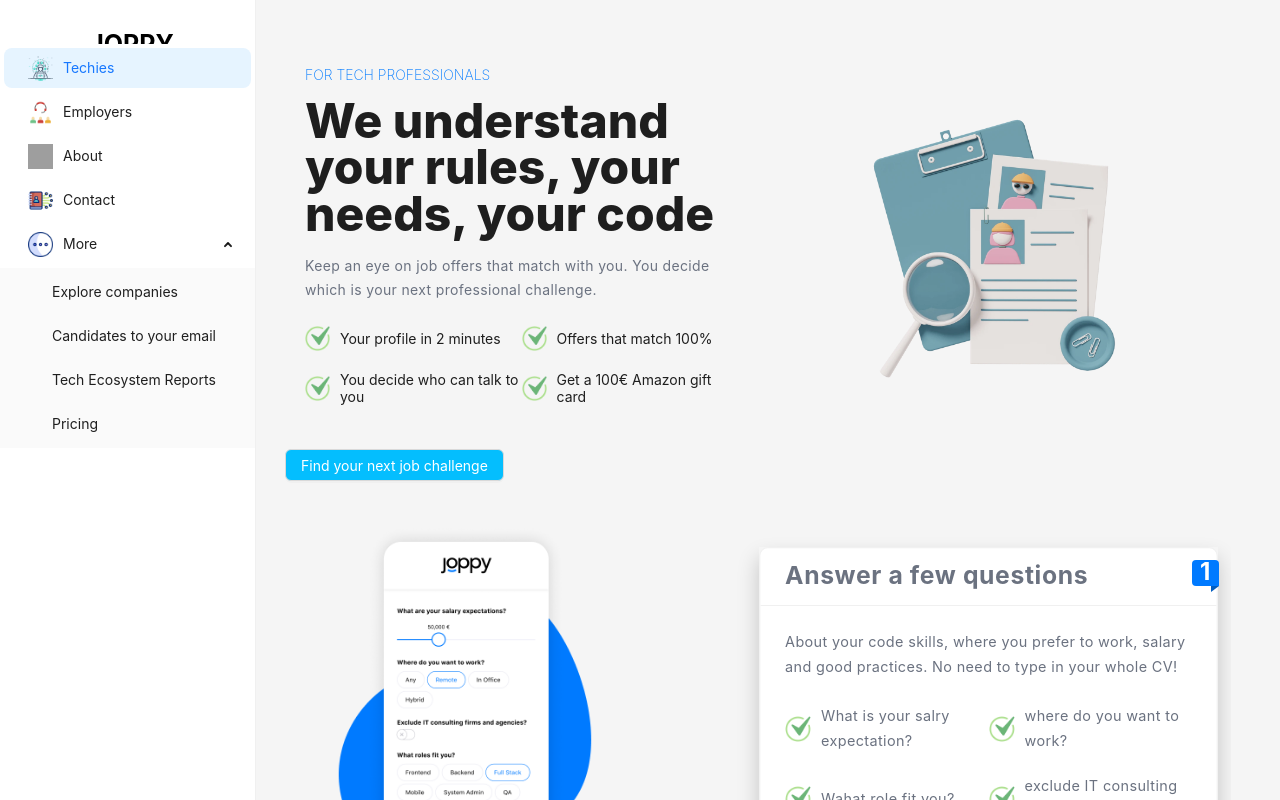
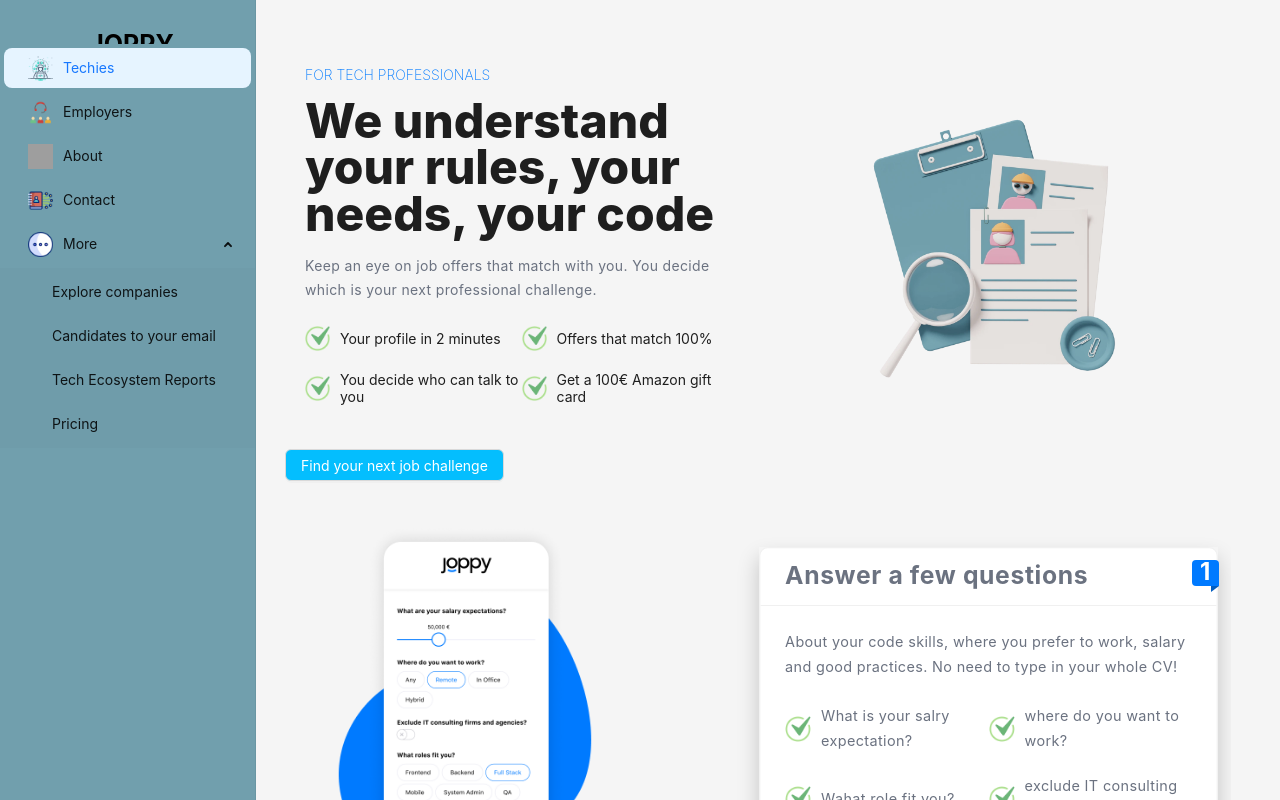
Before and after one commit to g7crservice-parveen-yargatti/joppy, a React (Create React App) app: page / in a window 1280 px wide. Shown: the top 800 px of the page. Built offline with nearby package versions, Linux system fonts and the light colour scheme; grey boxes are pictures that could not be loaded.

Commit message:
feat color

```diff
--- a/src/component/joppymenu.tsx
+++ b/src/component/joppymenu.tsx
@@ -125,7 +125,7 @@ const JoppyMenu: React.FC<JoppyMenuProps> = ({ collapsed, onToggle }) => {
           style={{
             width: collapsed ? 100 : 256,
             height: "100%",
-            backgroundColor: "#fff",
+            backgroundColor: "rgb(113 159 173)",
           }}
         >
           <Menu.Item
@@ -141,8 +141,9 @@ const JoppyMenu: React.FC<JoppyMenuProps> = ({ collapsed, onToggle }) => {
                   height: "25px",
                   marginRight: 10,
                   cursor: "pointer",
-                  // backgroundColor: "#87CEEB",
-                  backgroundColor: "#fff",
+                  backgroundColor: "#87CEEB",
+                  // backgroundColor: "#fff",
+                  color: "white",
                   borderRadius: "50%",
                 }}
                 onClick={onToggle}
```
